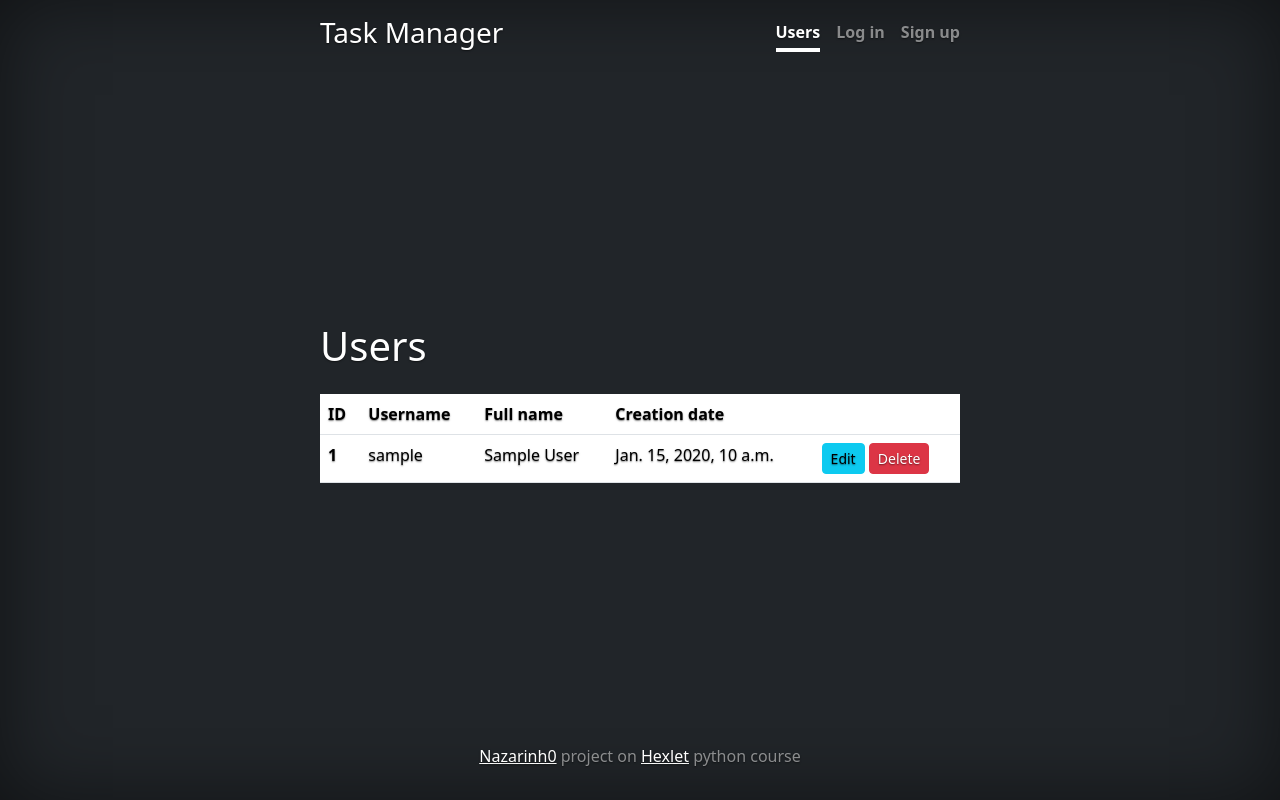
After one commit to Nazarinh0/python-project-52, a Django app: template task_manager/templates/users/index.html in a window 1280 px wide. The commit adds this page. Run offline with Django 4.2, Linux system fonts and the light colour scheme; the template is opened without the code that fills it: values that come from a table or form of the project are taken from there, others are empty; tables that the repository leaves empty hold one stand-in row (values such as "Sample post"); some libraries are stand-ins or nearby versions.

Commit message:
fixes in base and user/index templates

```diff
--- a/task_manager/templates/base.html
+++ b/task_manager/templates/base.html
@@ -32,7 +32,7 @@
     {% load static %}
     <link href="{% static 'css/cover.css' %}" rel="stylesheet">
   </head>
-  <body class="d-flex h-200 text-white bg-dark">
+  <body class="d-flex h-100 text-white bg-dark">
     <div class="cover-container d-flex w-100 h-100 p-3 mx-auto flex-column">
   <header class="masthead mb-auto">
     {% include 'navbar.html' %}
--- /dev/null
+++ b/task_manager/templates/users/index.html
@@ -0,0 +1,34 @@
+{% extends 'base.html' %}
+{% load i18n %}
+
+{% block content %}
+	<h1 class="my-4 text-left"> {% translate 'Users' %} </h1>
+
+    <table class="table text-white">
+	  <thead class="thead-dark">
+	    <tr>
+	      <th scope="col">{% trans 'ID' %}</th>
+	      <th scope="col">{% trans 'Username' %}</th>
+	      <th scope="col">{% trans 'Full name' %}</th>
+	      <th scope="col">{% trans 'Creation date' %}</th>
+	      <th></th>
+	    </tr>
+	  </thead>
+	  <tbody>
+	  	{% for user in users %}
+	    <tr>
+	      <th scope="row">{{ user.id }}</th>
+	      <td>{{ user.username }}</td>
+	      <td>{{ user.first_name}} {{ user.last_name}}</td>
+	      <td>{{ user.date_joined }}</td>
+	      <td>
+			<a class="btn btn-info btn-sm mr-2" href="{% url 'user_update' user.id %}">
+			{% translate 'Edit' %}</a>
+			<a class="btn btn-danger btn-sm" href="{% url 'user_index' %}">
+			{% translate 'Delete' %}</a>
+	      </td>
+	    </tr>
+	    {% endfor %}
+	  </tbody>
+	</table>
+{% endblock %}
```
